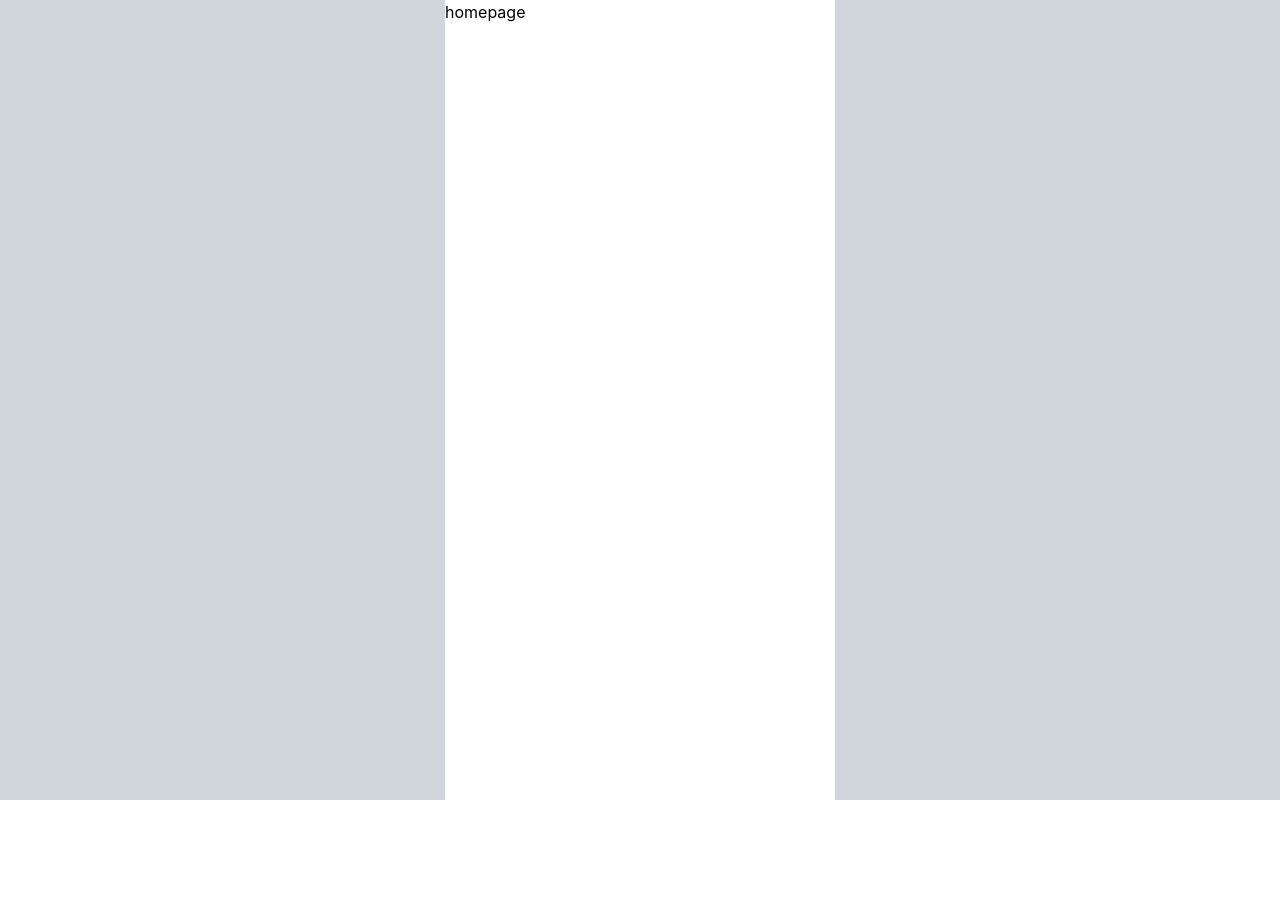
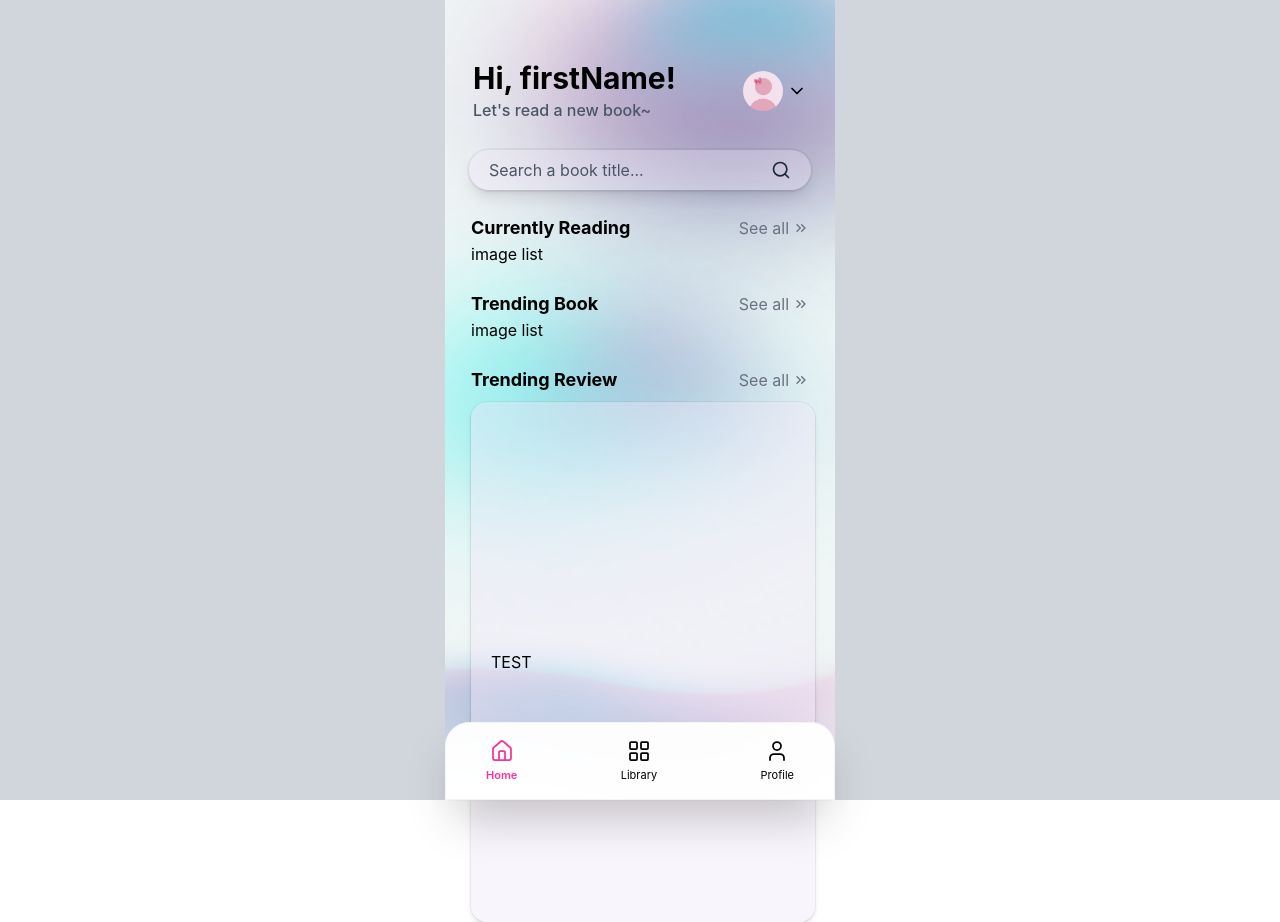
Before and after one commit to Fauzan-Rhamzy/boodi, a React (Vite) app in the folder client/: page /home in a window 1280 px wide. Before the commit the page ends 800 px from the top, so only its background shows below. Built offline with nearby package versions, Linux system fonts and the light colour scheme; a web font is replaced by a local one.

Commit message:
added ui layout no logic for homepage

```diff
--- /dev/null
+++ b/client/src/components/ReviewCard.tsx
@@ -0,0 +1,7 @@
+export default function reviewCard() {
+  return (
+    <div className="flex h-130 w-86 items-center justify-between rounded-2xl bg-[#F1E7F8]/40 px-5 shadow-md ring-1 ring-black/5">
+      TEST
+    </div>
+  );
+}
--- /dev/null
+++ b/client/src/components/SearchBar.tsx
@@ -0,0 +1,10 @@
+import { Search } from "lucide-react";
+
+export default function SearchBar() {
+  return (
+    <div className="flex h-10 w-86 items-center justify-between rounded-4xl bg-[#F1E7F8]/30 px-5 shadow-lg ring-2 ring-black/5">
+      <p className="text-md text-gray-600">Search a book title...</p>
+      <Search className="h-5 w-5 text-gray-800" />
+    </div>
+  );
+}
--- a/client/src/main.tsx
+++ b/client/src/main.tsx
@@ -8,7 +8,7 @@ import LoginPage from "./pages/LoginPage.tsx";
 import HomePage from "./pages/HomePage.tsx";
 import LibraryPage from "./pages/LibraryPage.tsx";
 import ProfilePage from "./pages/ProfilePage.tsx";
-
+import NotFoundPage from "./pages/NotFoundPage.tsx";
 
 const router = createBrowserRouter([
   {
@@ -35,6 +35,10 @@ const router = createBrowserRouter([
         path: "/profile",
         element: <ProfilePage />,
       },
+      {
+        path: "*",
+        element: <NotFoundPage />,
+      },
     ],
   },
 ]);
--- a/client/src/pages/HomePage.tsx
+++ b/client/src/pages/HomePage.tsx
@@ -1,3 +1,77 @@
+import { ChevronDown, ChevronsRight, Search } from "lucide-react";
+import SearchBar from "../components/SearchBar";
+import bgHome from "../assets/bg-home.png";
+import pfp from "../assets/dummy-pfp.png";
+import ReviewCard from "../components/ReviewCard";
+import Navbar from "../components/Navbar";
 export default function template() {
-  return <>homepage</>;
+  return (
+    <div
+      className="w-full h-screen"
+      style={{
+        backgroundImage: `url(${bgHome})`,
+        backgroundSize: "100% 100%",
+        backgroundRepeat: "repeat-y",
+      }}
+    >
+      {/* header */}
+      <div className="flex justify-between mx-7 pt-15">
+        <div>
+          <p className="text-3xl font-bold">Hi, firstName!</p>
+          <p className="text-gray-600 text-md font-medium mt-0.5">
+            Let's read a new book~
+          </p>
+        </div>
+        <div className="flex items-center gap-1">
+          <img src={pfp} className="w-10 h-10 rounded-full"></img>
+          <ChevronDown className="w-5 h-5" />
+        </div>
+      </div>
+
+      {/* content */}
+      <div className="mx-6">
+        <div className="mt-7 flex justify-center">
+          <SearchBar />
+        </div>
+        <div className="mx-0.5">
+          {/* currently reading */}
+          <div className="mt-6">
+            <div className="flex items-center justify-between">
+              <p className="text-lg font-bold">Currently Reading</p>
+              <button className="flex items-center gap-1 text-md text-gray-500">
+                See all
+                <ChevronsRight className="h-4 w-4" />
+              </button>
+            </div>
+            <div>image list</div>
+          </div>
+
+          {/* trending book */}
+          <div className="mt-6">
+            <div className="flex items-center justify-between">
+              <p className="text-lg font-bold">Trending Book</p>
+              <button className="flex items-center gap-1 text-md text-gray-500">
+                See all
+                <ChevronsRight className="h-4 w-4" />
+              </button>
+            </div>
+            <div>image list</div>
+          </div>
+          {/* trending review */}
+          <div className="mt-6">
+            <div className="flex items-center justify-between mb-2">
+              <p className="text-lg font-bold">Trending Review</p>
+              <button className="flex items-center gap-1 text-md text-gray-500">
+                See all
+                <ChevronsRight className="h-4 w-4" />
+              </button>
+            </div>
+            <ReviewCard />
+          </div>
+        </div>
+      </div>
+      {/* navbar */}
+      <Navbar />
+    </div>
+  );
 }
--- a/client/src/pages/LandingPage.tsx
+++ b/client/src/pages/LandingPage.tsx
@@ -1,5 +1,6 @@
 import { ChevronsUp } from "lucide-react";
 import bg from "../assets/bg-landing.png";
+import bg2 from "../assets/bg-login.png";
 import illust from "../assets/illust.png";
 import { useNavigate } from "react-router-dom";
 import { motion } from "framer-motion";
@@ -7,6 +8,14 @@ import { motion } from "framer-motion";
 export default function LandingPage() {
   const navigate = useNavigate();
   return (
+    <div
+      className="w-full h-screen"
+      style={{
+        backgroundImage: `url(${bg2})`,
+        backgroundSize: "100% 100%",
+        backgroundRepeat: "no-repeat",
+      }}
+    >
       <motion.div
         drag="y"
         dragDirectionLock
@@ -47,5 +56,6 @@ export default function LandingPage() {
           </div>
         </div>
       </motion.div>
+    </div>
   );
 }
--- /dev/null
+++ b/client/src/pages/NotFoundPage.tsx
@@ -0,0 +1,25 @@
+import { Link } from "react-router";
+
+export default function NotFoundPage() {
+  return (
+    <div
+      className="w-full h-screen flex-col flex justify-center items-center"
+      style={{
+        backgroundColor: "#BBE6E4",
+        backgroundSize: "100% 100%",
+        backgroundRepeat: "no-repeat",
+      }}
+    >
+      <h1 className="text-7xl">404</h1>
+
+      <p>Page Not Found</p>
+      {/* harus diganti linknya kalau login udh implemented, jadi check login?link to home:landing page */}
+      <Link
+        to="/"
+        className="mt-6 rounded-lg bg-[#084B83] px-4 py-2 text-white hover:bg-[#42BFDD]"
+      >
+        Back to Home
+      </Link>
+    </div>
+  );
+}
```
Also changed, not shown: client/src/assets/bg-home.png (added), client/src/assets/dummy-pfp.png (added), client/src/components/HorizontalBookList.tsx (added). Lines whose indentation alone changed are shown as unchanged.
